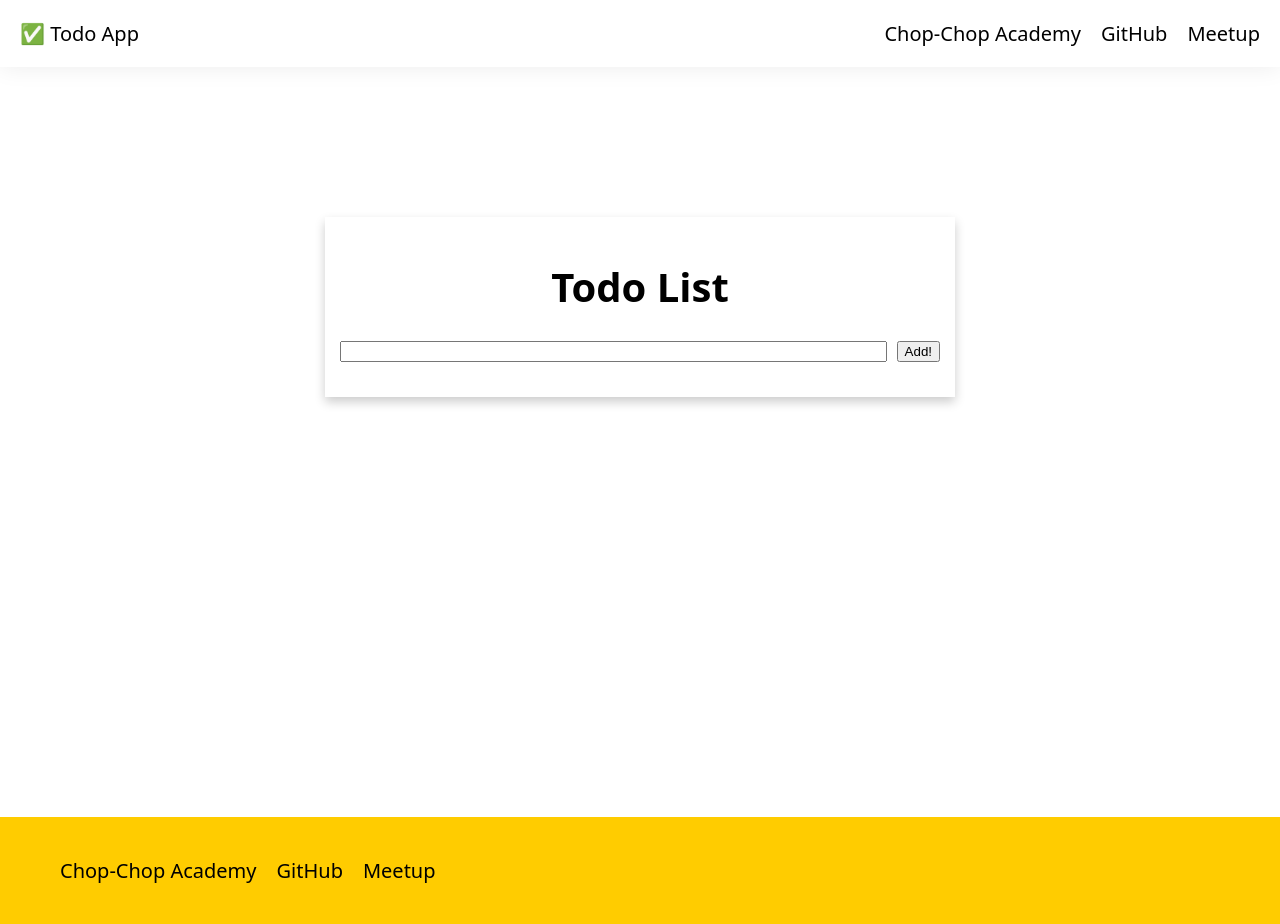
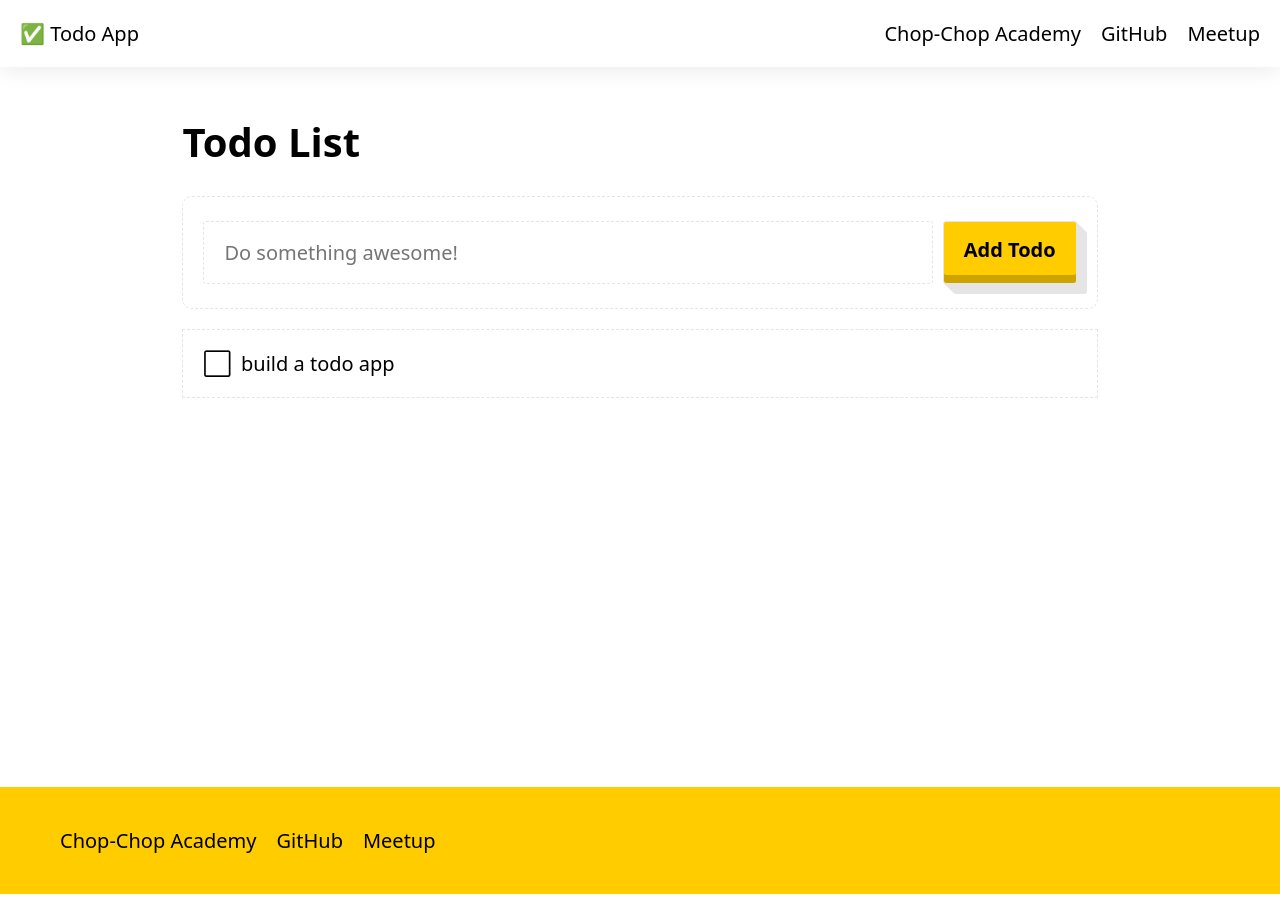
Before and after one commit to ChopChopOrg/academy, a Next.js app in the folder app/: page / in a window 1280 px wide. After the commit the page ends 894 px from the top, so only its background shows below. Built offline with nearby package versions, Linux system fonts and the light colour scheme.

Commit message:
Style this button really good

```diff
--- a/app/package.json
+++ b/app/package.json
@@ -36,6 +36,7 @@
   "dependencies": {
     "@emotion/core": "^10.0.21",
     "@emotion/styled": "^10.0.17",
+    "focus-visible": "^5.0.2",
     "next": "^9.1.2",
     "react": "^16.10.2",
     "react-dom": "^16.10.2"
--- a/app/pages/index.tsx
+++ b/app/pages/index.tsx
@@ -1,15 +1,48 @@
-import React from "react";
+/** @jsx jsx */
+import { jsx } from "@emotion/core";
+import { useState, useCallback } from "react";
 import Head from "next/head";
 
-import { ToDo } from "../src/components/ToDo";
-import { PageLayout } from "../src/components/PageLayout";
+import { PageLayout, NewTodoForm, TodoList } from "../src/components";
 
-const Index = () => (
-  <PageLayout>
-    <Head>Todo App</Head>
-    <ToDo />
-  </PageLayout>
-);
+const Index = () => {
+  const [items, setItems] = useState<string[]>(["build a todo app"]);
+
+  const handleAdd = useCallback(
+    (text: string) => {
+      setItems([...items, text]);
+    },
+    [items]
+  );
+
+  const handleItemClick = useCallback(
+    (item: string) => {
+      const copy = [...items];
+      const index = items.indexOf(item);
+      copy.splice(index, 1);
+      setItems(copy);
+    },
+    [items]
+  );
+
+  return (
+    <PageLayout>
+      <Head>Todo App</Head>
+      <div
+        css={{
+          margin: "auto",
+          padding: "1em",
+          width: "80ch",
+          maxWidth: "100%",
+        }}
+      >
+        <h1>Todo List</h1>
+        <NewTodoForm onAdd={handleAdd} />
+        <TodoList items={items} onItemClick={handleItemClick} />
+      </div>
+    </PageLayout>
+  );
+};
 
 // eslint-disable-next-line import/no-default-export
 export default Index;
--- a/app/src/components/Box.tsx
+++ /dev/null
@@ -1,15 +0,0 @@
-import React from "react";
-import styled from "@emotion/styled";
-
-const BoxWrapper = styled.div`
-  width: 600px;
-  padding: 15px;
-
-  margin: 150px auto 0;
-
-  box-shadow: 0 5px 10px 0 rgba(0, 0, 0, 0.2);
-`;
-
-export const Box: React.FC = ({ children }) => {
-  return <BoxWrapper>{children}</BoxWrapper>;
-};
--- /dev/null
+++ b/app/src/components/Button.tsx
@@ -0,0 +1,46 @@
+/** @jsx jsx */
+import { jsx, css } from "@emotion/core";
+import React, { ComponentProps } from "react";
+
+import { theme } from "../theme";
+
+const { shadow, yellow, black } = theme.colors;
+
+interface ButtonProps extends ComponentProps<"button"> {}
+export const Button: React.FC<ButtonProps> = props => (
+  <button
+    type="button"
+    css={css`
+      background: ${yellow};
+      color: ${black};
+      font-family: inherit;
+      font-size: inherit;
+      font-weight: bold;
+      padding: 0.7em 1em 1em 1em;
+      border: 1px solid ${shadow};
+      cursor: pointer;
+      border-radius: 3px;
+      transition: all 0.3s ease-out;
+      box-shadow: inset 0 -8px 0 0 rgba(0, 0, 0, 0.2), 1px 1px 0 0 ${shadow},
+        2px 2px 0 0 ${shadow}, 3px 3px 0 0 ${shadow}, 4px 4px 0 0 ${shadow},
+        5px 5px 0 0 ${shadow}, 6px 6px 0 0 ${shadow}, 7px 7px 0 0 ${shadow},
+        8px 8px 0 0 ${shadow}, 9px 9px 0 0 ${shadow}, 10px 10px 0 0 ${shadow};
+
+      :focus {
+        outline: none;
+        border-color: ${black};
+      }
+
+      :focus:not([data-focus-visible-added]) {
+        border-color: ${shadow};
+      }
+
+      :active {
+        box-shadow: inset 0 -4px 0 0 rgba(0, 0, 0, 0.2), 1px 1px 0 0 ${shadow},
+          2px 2px 0 0 ${shadow}, 3px 3px 0 0 ${shadow}, 4px 4px 0 0 ${shadow},
+          5px 5px 0 0 ${shadow};
+      }
+    `}
+    {...props}
+  />
+);
--- a/app/src/components/Input.tsx
+++ /dev/null
@@ -1,36 +0,0 @@
-import React, { useState, useCallback } from "react";
-import styled from "@emotion/styled";
-
-const Wrapper = styled.div`
-  display: flex;
-`;
-
-const StyledInput = styled.input`
-  flex-grow: 1;
-  margin-right: 10px;
-`;
-
-interface InputProps {
-  onAdd: (value: string) => void;
-}
-export const Input: React.FC<InputProps> = ({ onAdd }) => {
-  const [text, setText] = useState("");
-
-  const handleChange = useCallback(e => {
-    setText(e.target.value);
-  }, []);
-
-  const handleAdd = useCallback(() => {
-    onAdd(text);
-    setText("");
-  }, [text, onAdd]);
-
-  return (
-    <Wrapper>
-      <StyledInput value={text} onChange={handleChange} />
-      <button type="button" onClick={handleAdd}>
-        Add!
-      </button>
-    </Wrapper>
-  );
-};
--- a/app/src/components/List.tsx
+++ /dev/null
@@ -1,19 +0,0 @@
-import React from "react";
-
-interface ListProps {
-  items: string[];
-  onItemClick: (item: string) => void;
-}
-export const List = ({ items, onItemClick }) => {
-  return (
-    <ul>
-      {items.map(item => (
-        <li key={item}>
-          <button type="button" onClick={() => onItemClick(item)}>
-            {item}
-          </button>
-        </li>
-      ))}
-    </ul>
-  );
-};
--- /dev/null
+++ b/app/src/components/NewTodoForm.tsx
@@ -0,0 +1,63 @@
+/** @jsx jsx */
+import { jsx } from "@emotion/core";
+import React, { useState } from "react";
+import styled from "@emotion/styled";
+
+import { Button } from "./Button";
+import { theme } from "../theme";
+
+const { shadow, blue } = theme.colors;
+
+const Form = styled.form`
+  display: flex;
+  flex-wrap: wrap;
+  border: 1px dashed ${shadow};
+  border-radius: 10px;
+  padding: 1em;
+
+  > * {
+    margin-top: 4px;
+    margin-bottom: 4px;
+  }
+`;
+
+const Input = styled.input`
+  font-family: inherit;
+  font-size: inherit;
+  padding: 0.7em 1em;
+  border: 1px dashed ${shadow};
+  border-radius: 3px;
+
+  flex: 1 1 auto;
+
+  outline-color: ${blue};
+`;
+
+interface NewTodoFormProps {
+  onAdd: (value: string) => void;
+}
+export const NewTodoForm: React.FC<NewTodoFormProps> = ({ onAdd }) => {
+  const [text, setText] = useState("");
+
+  const handleChange = (e: React.ChangeEvent<HTMLInputElement>) => {
+    setText(e.target.value);
+  };
+
+  const handleSubmit = (event: React.FormEvent) => {
+    event.preventDefault();
+    onAdd(text);
+    setText("");
+  };
+
+  return (
+    <Form onSubmit={handleSubmit}>
+      <Input
+        value={text}
+        onChange={handleChange}
+        placeholder="Do something awesome!"
+        css={{ marginRight: "0.5em" }}
+      />
+      <Button type="submit">Add Todo</Button>
+    </Form>
+  );
+};
--- a/app/src/components/PageLayout.tsx
+++ b/app/src/components/PageLayout.tsx
@@ -1,4 +1,8 @@
 /** @jsx jsx */
+
+// focus visible polyfill
+import "focus-visible/dist/focus-visible.min";
+
 import { jsx, Global } from "@emotion/core";
 import React from "react";
 import styled from "@emotion/styled";
@@ -22,14 +26,20 @@ const PageContainer = styled.div`
 const PageHeader = styled.header`
   display: flex;
   flex-direction: row;
+  flex-wrap: wrap;
 
   box-shadow: 0 0 25px ${theme.colors.shadow};
   padding: 1em;
+
+  ${theme.mediaQueries.small} {
+    flex-direction: column;
+  }
 `;
 
 const NavLink = styled.a`
   margin-left: 1em;
   text-decoration: none;
+  display: block;
 
   color: ${theme.colors.black};
 
@@ -51,7 +61,20 @@ export const PageLayout: React.FC = ({ children }) => {
             </span>{" "}
             Todo App
           </em>
-          <nav>
+          <nav
+            css={{
+              display: "flex",
+              flexDirection: "row",
+              flexWrap: "wrap",
+              [theme.mediaQueries.small]: {
+                flexDirection: "column",
+                a: {
+                  width: "100%",
+                  marginLeft: 0,
+                },
+              },
+            }}
+          >
             <NavLink href="https://chop-chop.org/academy-web-apps">
               Chop-Chop Academy
             </NavLink>
@@ -63,7 +86,7 @@ export const PageLayout: React.FC = ({ children }) => {
             </NavLink>
           </nav>
         </PageHeader>
-        <main css={{ minHeight: "75vh" }}>{children}</main>
+        <main css={{ minHeight: "90vh" }}>{children}</main>
         <footer
           css={{
             padding: "2em",
@@ -77,6 +100,16 @@ export const PageLayout: React.FC = ({ children }) => {
               flexDirection: "row",
               margin: 0,
               padding: 0,
+              [theme.mediaQueries.small]: {
+                flexDirection: "column",
+                li: {
+                  marginBottom: "1em",
+                  a: {
+                    width: "100%",
+                    marginLeft: 0,
+                  },
+                },
+              },
             }}
           >
             <li>
--- a/app/src/components/ToDo.tsx
+++ /dev/null
@@ -1,39 +0,0 @@
-import React, { useState, useCallback } from "react";
-import styled from "@emotion/styled";
-
-import { Box } from "./Box";
-import { Input } from "./Input";
-import { List } from "./List";
-
-const Heading = styled.h1`
-  text-align: center;
-`;
-
-export const ToDo = () => {
-  const [items, setItems] = useState([]);
-
-  const handleAdd = useCallback(
-    text => {
-      setItems([...items, text]);
-    },
-    [items]
-  );
-
-  const handleItemClick = useCallback(
-    item => {
-      const copy = [...items];
-      const index = items.indexOf(item);
-      copy.splice(index, 1);
-      setItems(copy);
-    },
-    [items]
-  );
-
-  return (
-    <Box>
-      <Heading>Todo List</Heading>
-      <Input onAdd={handleAdd} />
-      <List items={items} onItemClick={handleItemClick} />
-    </Box>
-  );
-};
--- /dev/null
+++ b/app/src/components/TodoList.tsx
@@ -0,0 +1,59 @@
+/** @jsx jsx */
+import { jsx, css } from "@emotion/core";
+import { ComponentProps, useState } from "react";
+
+import { theme } from "../theme";
+
+const { shadow, black } = theme.colors;
+
+const Todo = ({ children, ...rest }: ComponentProps<"button">) => {
+  const [focused, setFocused] = useState(false);
+
+  const focus = () => setFocused(true);
+  const defocus = () => setFocused(false);
+
+  return (
+    <button
+      onMouseEnter={focus}
+      onMouseOut={defocus}
+      onBlur={defocus}
+      onFocus={focus}
+      type="button"
+      css={[
+        css`
+          width: 100%;
+          background: none;
+          border: 1px dashed ${shadow};
+          padding: 1em;
+          font-family: inherit;
+          font-size: inherit;
+          text-align: left;
+          cursor: pointer;
+        `,
+        focused && {
+          borderColor: black,
+        },
+      ]}
+      {...rest}
+    >
+      <span css={{ marginRight: "0.5em" }}>{focused ? "✅" : "⬜"}</span>
+      {children}
+    </button>
+  );
+};
+
+interface TodoListProps {
+  items: string[];
+  onItemClick: (item: string) => void;
+}
+export const TodoList = ({ items, onItemClick }: TodoListProps) => {
+  return (
+    <ul css={{ padding: 0 }}>
+      {items.map(item => (
+        <li key={item} css={{ listStyle: "none" }}>
+          <Todo onClick={() => onItemClick(item)}>{item}</Todo>
+        </li>
+      ))}
+    </ul>
+  );
+};
--- /dev/null
+++ b/app/src/components/index.ts
@@ -0,0 +1,3 @@
+export * from "./TodoList";
+export * from "./NewTodoForm";
+export * from "./PageLayout";
--- a/app/src/theme.ts
+++ b/app/src/theme.ts
@@ -2,6 +2,8 @@
  * Based on System UI spec
  * @see https://system-ui.com/theme/
  */
+
+const breakpoints = ["420px"];
 
 export const theme = {
   colors: {
@@ -9,6 +11,10 @@ export const theme = {
     blue: "#00B9FD",
     black: "#000000",
     white: "#FFFFFF",
-    shadow: "rgba(0, 0, 0, 0.08)",
+    shadow: "#e5e5e5",
+  },
+  breakpoints,
+  mediaQueries: {
+    small: `@media screen and (max-width: ${breakpoints[0]})`,
   },
 };
```
Also changed, not shown: 1 other file (tests, documents, lock files or other folders).
